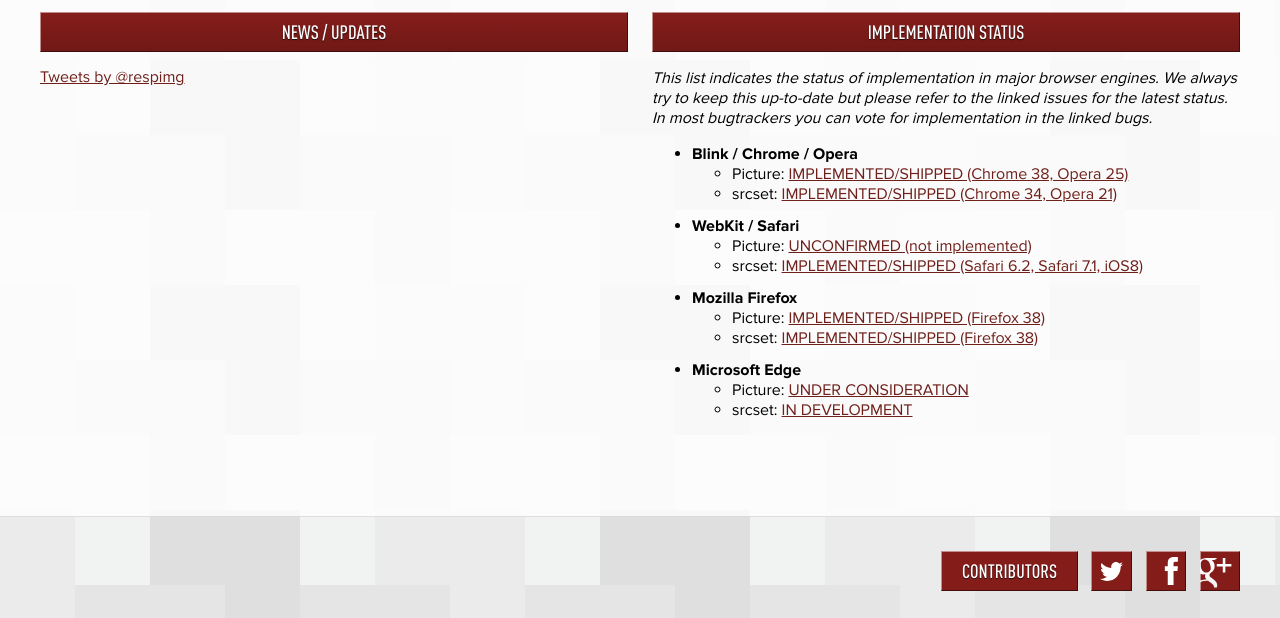
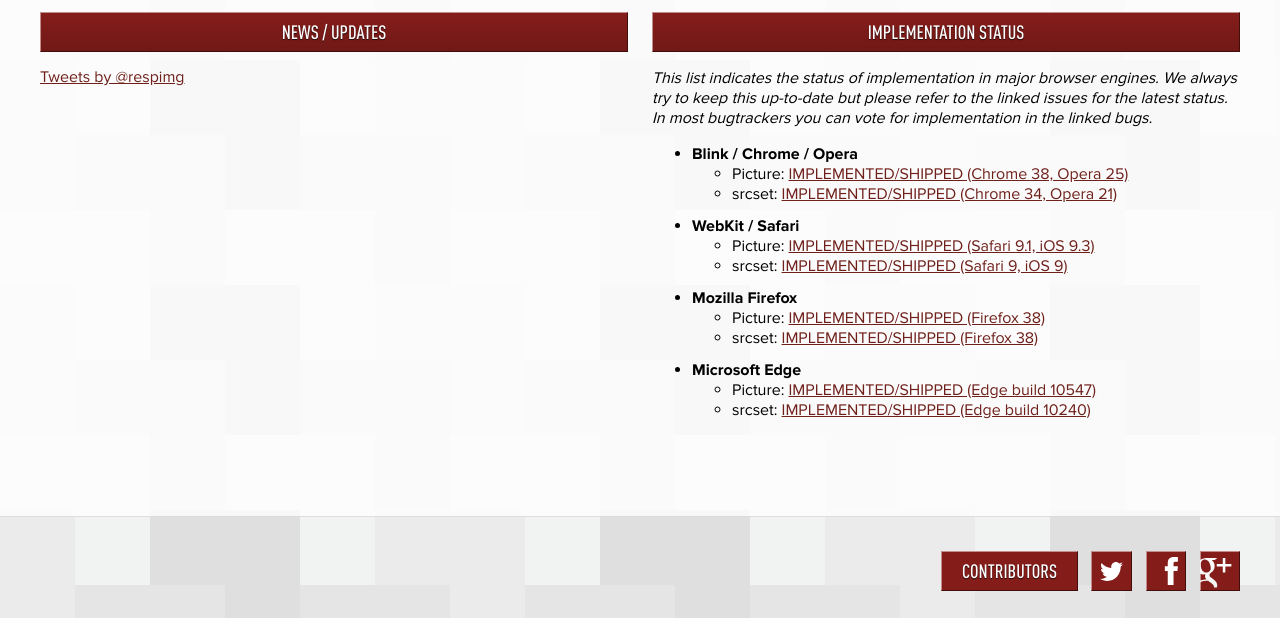
Before and after one commit to ResponsiveImagesCG/responsiveimages.org, a PHP site: page / in a window 1280 px wide. Shown: the part 1140-1758 px from the top of the page. Run offline with PHP 8.4, Linux system fonts and the light colour scheme; some libraries are stand-ins or nearby versions.

Commit message:
Updating stats per Caniuse.com

```diff
--- a/index.php
+++ b/index.php
@@ -130,8 +130,8 @@
 					</li>
 					<li><strong>WebKit / Safari</strong>
 						<ul>
-							<li>Picture: <a href="https://bugs.webkit.org/show_bug.cgi?id=116963">UNCONFIRMED (not implemented)</a></li>
-							<li>srcset: <a href="https://bugs.webkit.org/show_bug.cgi?id=110252">IMPLEMENTED/SHIPPED (Safari 6.2, Safari 7.1, iOS8)</a></li>
+							<li>Picture: <a href="https://bugs.webkit.org/show_bug.cgi?id=116963">IMPLEMENTED/SHIPPED (Safari 9.1, iOS 9.3)</a></li>
+							<li>srcset: <a href="https://bugs.webkit.org/show_bug.cgi?id=110252">IMPLEMENTED/SHIPPED (Safari 9, iOS 9)</a></li>
 						</ul>
 					</li>
 					<li><strong>Mozilla Firefox</strong>
@@ -142,8 +142,8 @@
 					</li>
 					<li><strong>Microsoft Edge</strong>
 						<ul>
-							<li>Picture: <a href="http://status.modern.ie/pictureelement">UNDER CONSIDERATION</a></li>
-							<li>srcset: <a href="http://status.modern.ie/imgsrcset">IN DEVELOPMENT</a></li>
+							<li>Picture: <a href="https://developer.microsoft.com/en-us/microsoft-edge/platform/changelog/desktop/10547/">IMPLEMENTED/SHIPPED (Edge build 10547)</a></li>
+							<li>srcset: <a href="https://developer.microsoft.com/en-us/microsoft-edge/platform/changelog/desktop/10240/">IMPLEMENTED/SHIPPED (Edge build 10240)</a></li>
 						</ul>
 					</li>
 				</ul>
```
